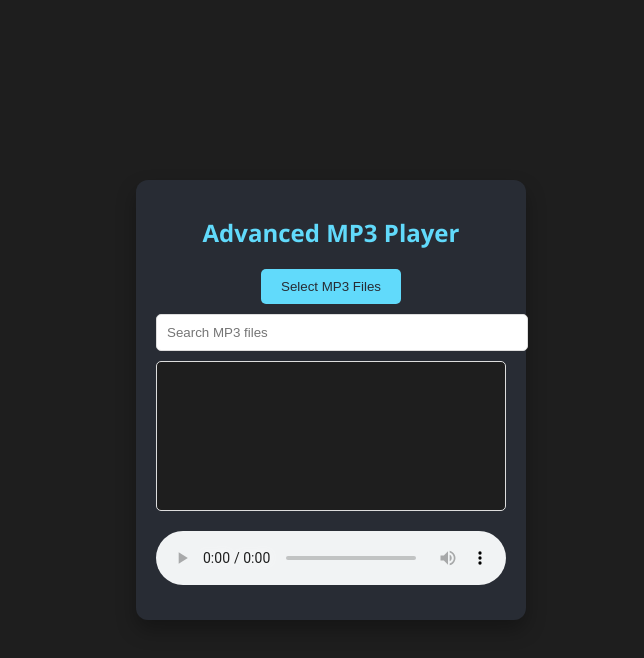
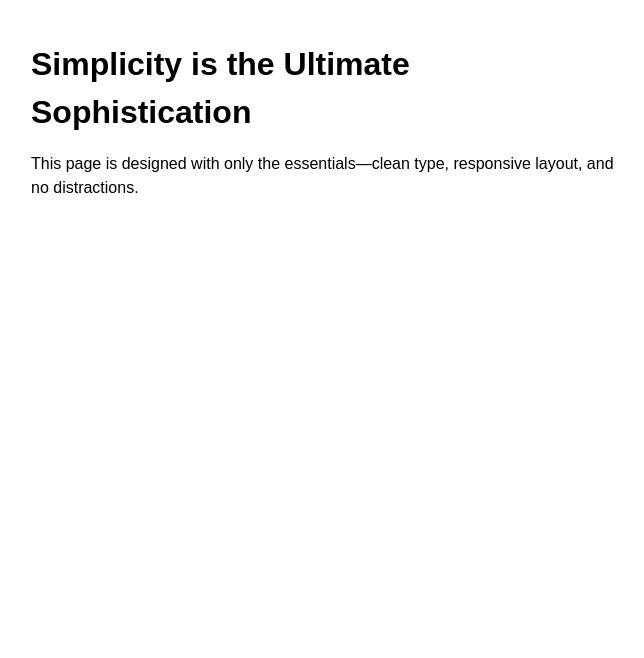
Before and after one commit to ismailhelali/ONEVIEW, a plain HTML site: page index.html in a window 1280 px wide. Shown: the whole page, without its empty margins (309-953 px from the left). Drawn offline with Linux system fonts and the light colour scheme.

Commit message:
Update index.html

```diff
--- a/index.html
+++ b/index.html
@@ -1,93 +1,32 @@
 <!DOCTYPE html>
 <html lang="en">
 <head>
-    <meta charset="UTF-8">
-    <meta name="viewport" content="width=device-width, initial-scale=1.0">
-    <title>Advanced MP3 Player</title>
+  <meta charset="UTF-8" />
+  <meta name="viewport" content="width=device-width, initial-scale=1.0" />
+  <title>Simplicity</title>
   <style>
     body {
-            font-family: 'Segoe UI', Tahoma, Geneva, Verdana, sans-serif;
-            background-color: #1e1e1e;
-            color: #f4f4f4;
       margin: 0;
-            display: flex;
-            justify-content: center;
-            align-items: center;
-            height: 100vh;
+      padding: 1rem;
+      font-family: sans-serif;
+      font-size: 16px;
+      line-height: 1.5;
+      background: #fff;
+      color: #000;
+      max-width: 600px;
+      margin: auto;
     }
-        .container {
-            background: #282c34;
-            padding: 20px;
-            border-radius: 12px;
-            box-shadow: 0 10px 20px rgba(0, 0, 0, 0.3);
-            width: 350px;
-            text-align: center;
+    h1, h2, h3 {
+      margin-top: 1.5rem;
+      margin-bottom: 1rem;
     }
-        h1 {
-            margin-bottom: 20px;
-            font-size: 24px;
-            color: #61dafb;
-        }
-        button {
-            display: block;
-            margin: 10px auto;
-            padding: 10px 20px;
-            background-color: #61dafb;
-            color: #282c34;
-            border: none;
-            border-radius: 5px;
-            cursor: pointer;
-            transition: background-color 0.3s;
-        }
-        button:hover {
-            background-color: #21a1f1;
-        }
-        input[type="text"] {
-            width: 100%;
-            padding: 10px;
-            margin-bottom: 10px;
-            border: 1px solid #ddd;
-            border-radius: 5px;
-            color: #282c34;
-        }
-        select {
-            width: 100%;
-            height: 150px;
-            border: 1px solid #ddd;
-            border-radius: 5px;
-            padding: 5px;
-            background: #1e1e1e;
-            color: #f4f4f4;
-        }
-        option.playing {
-            background-color: #61dafb;
-            font-weight: bold;
-        }
-        audio {
-            width: 100%;
-            margin-top: 20px;
-        }
-        #errorMessage {
-            color: red;
-            margin-top: 10px;
+    p {
+      margin-bottom: 1rem;
     }
   </style>
 </head>
 <body>
-    <div class="container">
-        <h1>Advanced MP3 Player</h1>
-        <input type="file" id="fileInput" multiple accept=".mp3" style="display: none;">
-        <button id="selectFilesButton">Select MP3 Files</button>
-        <input type="text" id="searchInput" placeholder="Search MP3 files">
-        <select id="mp3List" size="10"></select>
-        <div id="player">
-            <audio id="audioPlayer" controls>
-                Your browser does not support the audio element.
-            </audio>
-        </div>
-        <div id="errorMessage"></div>
-    </div>
-    <script src="app.js"></script>
-    <script src="service-worker.js"></script>
+  <h1>Simplicity is the Ultimate Sophistication</h1>
+  <p>This page is designed with only the essentials—clean type, responsive layout, and no distractions.</p>
 </body>
 </html>
```
Lines whose indentation alone changed are shown as unchanged.
